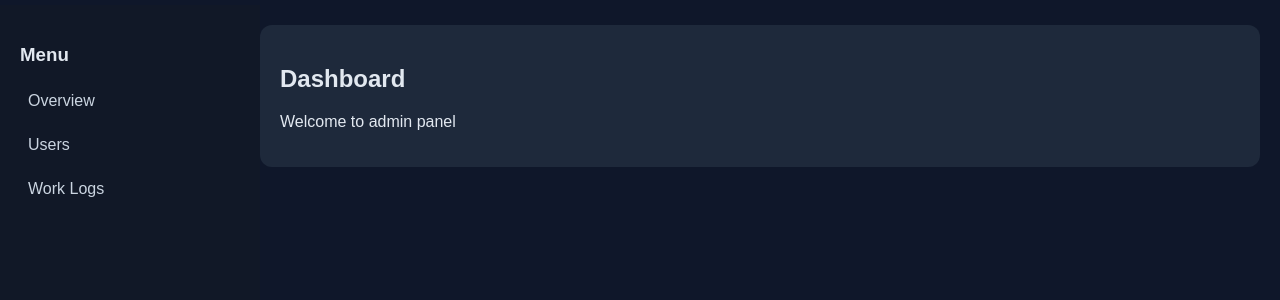
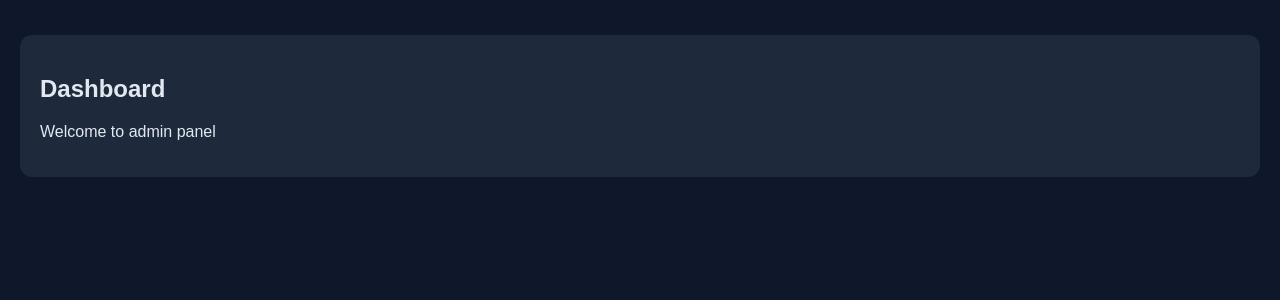
Before and after one commit to Adel41k-dev/Web-project_work-hours, a Django app: page /admin/ in a window 1280 px wide. Shown: the part 65-365 px from the top of the page. Run offline with Django 5.2, Linux system fonts and the light colour scheme; a user stored in the database is signed in.

Commit message:
update site

```diff
--- a/main/templates/main/admin.html
+++ b/main/templates/main/admin.html
@@ -74,39 +74,10 @@ body {
     text-decoration: none;
 }
 
-/* ===== LAYOUT ===== */
-.container {
-    display: flex;
-    margin-top: 70px;
-}
-
-/* ===== SIDEBAR ===== */
-.sidebar {
-    width: 220px;
-    height: calc(100vh - 70px);
-    background: #111827;
+/* ===== CONTENT (ВМЕСТО SIDEBAR) ===== */
+.main {
+    margin-top: 80px;
     padding: 20px;
-    position: fixed;
-}
-
-.sidebar a {
-    display: block;
-    color: #cbd5e1;
-    text-decoration: none;
-    margin-bottom: 10px;
-    padding: 8px;
-    border-radius: 8px;
-}
-
-.sidebar a:hover {
-    background: #1e293b;
-}
-
-/* ===== CONTENT ===== */
-.content {
-    margin-left: 240px;
-    padding: 20px;
-    width: 100%;
 }
 
 /* ===== CARDS ===== */
@@ -185,17 +156,17 @@ button:hover {
     <div class="logo">Employee Time Tracking</div>
 
     <div class="nav">
-        <a href="/admin/?tab=dashboard"
+        <a href="/admin-panel/?tab=dashboard"
            class="{% if tab == 'dashboard' %}active{% endif %}">
             Dashboard
         </a>
 
-        <a href="/admin/?tab=users"
+        <a href="/admin-panel/?tab=users"
            class="{% if tab == 'users' %}active{% endif %}">
             Users
         </a>
 
-        <a href="/admin/?tab=worklogs"
+        <a href="/admin-panel/?tab=worklogs"
            class="{% if tab == 'worklogs' %}active{% endif %}">
             Work Logs
         </a>
@@ -209,19 +180,8 @@ button:hover {
 
 </div>
 
-<!-- MAIN -->
-<div class="container">
-
-    <!-- SIDEBAR -->
-    <div class="sidebar">
-        <h3>Menu</h3>
-        <a href="/admin/?tab=dashboard">Overview</a>
-        <a href="/admin/?tab=users">Users</a>
-        <a href="/admin/?tab=worklogs">Work Logs</a>
-    </div>
-
-    <!-- CONTENT -->
-    <div class="content">
+<!-- MAIN CONTENT -->
+<div class="main">
 
     <!-- DASHBOARD -->
     {% if tab == "dashboard" %}
@@ -271,7 +231,6 @@ button:hover {
 
         <h2>Work Logs</h2>
 
-            <!-- FILTER -->
         <form method="GET" class="filter-box">
             <input type="hidden" name="tab" value="worklogs">
 
@@ -287,7 +246,6 @@ button:hover {
             <button type="submit">Filter</button>
         </form>
 
-            <!-- TABLE -->
         <table>
             <tr>
                 <th>User</th>
@@ -311,7 +269,5 @@ button:hover {
 
 </div>
 
-</div>
-
 </body>
 </html>
```
Also changed, not shown: main/templates/main/home.html (+10 -22 lines). Lines whose indentation alone changed are shown as unchanged.
